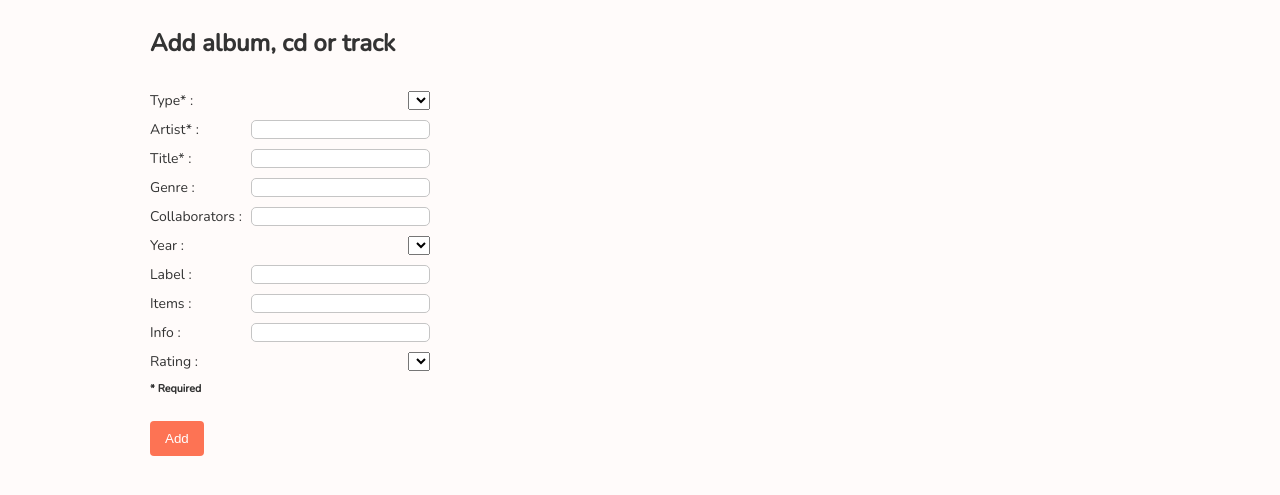
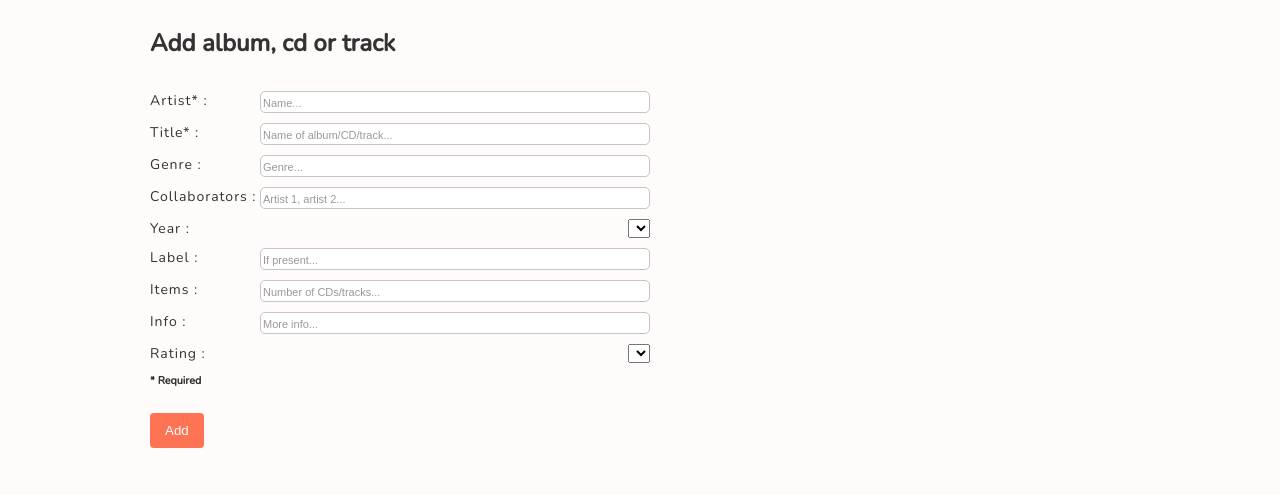
Before and after one commit to RobVerplanke/CD-Manager, a website built with webpack: page dist/index.html in a window 1280 px wide. Shown: the part 83-578 px from the top of the page. Built offline with nearby package versions, Linux system fonts and the light colour scheme.

Commit message:
cleanup code

```diff
--- a/src/modules/commonElements.js
+++ b/src/modules/commonElements.js
@@ -6,6 +6,10 @@ const buttonAdd = document.querySelector('#button-add');
 
 // Content holder
 const contentHolder = document.querySelector('#main');
+
+function clearContent() {
+  contentHolder.innerHTML = '';
+}
 
 // Create title element
 function addTitle(title) {
@@ -16,24 +20,29 @@ function addTitle(title) {
 }
 
 // Create form element
-function addForm() {
-  return document.createElement('form');
+function addForm(method) {
+  const newForm = document.createElement('form');
+  newForm.action = '/path';
+  newForm.method = method;
+  return newForm;
 }
 
 // Create label and input element in a form-group div
-function addFormInput(labelTitle, type, id, required) {
+function addFormInput(labelTitle, type, id, required, placeHolder) {
   const formGroup = document.createElement('div');
   const label = document.createElement('label');
   const element = document.createElement(type);
 
   // Set attributes
   element.id = id;
+  element.name = id;
   element.required = required;
+  element.placeholder = placeHolder;
   label.htmlFor = id;
   label.innerHTML = `<p>${labelTitle} :</p>`;
   formGroup.classList.add('form-group');
 
-  // Add label and input element to form group
+  // Add label and input element to form-group
   formGroup.append(label, element);
 
   return formGroup;
@@ -60,5 +69,5 @@ function addSubmitButton() {
 
 export {
   buttonOverview, buttonSearch, buttonEdit, buttonAdd, contentHolder, addTitle, addForm,
-  addFormInput, addSubmitButton, addLegend,
+  addFormInput, addSubmitButton, addLegend, clearContent,
 };
--- a/src/modules/pages/add.js
+++ b/src/modules/pages/add.js
@@ -1,52 +1,51 @@
 import {
-  contentHolder, addTitle, addForm, addFormInput, addSubmitButton, addLegend,
+  contentHolder, addTitle, addForm, addFormInput, addSubmitButton, addLegend, clearContent,
 } from '../commonElements.js';
 
 export default function buildAddPage() {
 
+  // Reset content holder
+  clearContent();
+
   // Create form
-  const form = addForm();
+  const form = addForm('post');
 
   // Set title of content
   form.append(addTitle('Add album, cd or track'));
 
-
   // Add labels and input fields
   const formFields = [
     {
-      label: 'Type*', type: 'select', id: 'type', required: true,
+      label: 'Artist*', type: 'input', id: 'artist', required: true, placeHolder: 'Name...',
     },
     {
-      label: 'Artist*', type: 'input', id: 'artist', required: true,
+      label: 'Title*', type: 'input', id: 'title', required: true, placeHolder: 'Name of album/CD/track...',
     },
     {
-      label: 'Title*', type: 'input', id: 'title', required: true,
+      label: 'Genre', type: 'input', id: 'genre', required: false, placeHolder: 'Genre...',
     },
     {
-      label: 'Genre', type: 'input', id: 'genre', required: false,
+      label: 'Collaborators', type: 'input', id: 'collabs', required: false, placeHolder: 'Artist 1, artist 2...',
     },
     {
-      label: 'Collaborators', type: 'input', id: 'collabs', required: false,
+      label: 'Year', type: 'select', id: 'year', required: false, placeHolder: '',
     },
     {
-      label: 'Year', type: 'select', id: 'year', required: false,
+      label: 'Label', type: 'input', id: 'label', required: false, placeHolder: 'If present...',
     },
     {
-      label: 'Label', type: 'input', id: 'label', required: false,
+      label: 'Items', type: 'input', id: 'items', required: false, placeHolder: 'Number of CDs/tracks...',
     },
     {
-      label: 'Items', type: 'input', id: 'items', required: false,
+      label: 'Info', type: 'input', id: 'info', required: false, placeHolder: 'More info...',
     },
     {
-      label: 'Info', type: 'input', id: 'info', required: false,
-    },
-    {
-      label: 'Rating', type: 'select', id: 'rating', required: false,
+      label: 'Rating', type: 'select', id: 'rating', required: false, placeHolder: '',
     },
   ];
 
   formFields.forEach((field) => {
-    form.append(addFormInput(field.label, field.type, field.id, field.required));
+    form.append(addFormInput(field.label, field.type, field.id, field.required, field.placeHolder));
   });
 
   // Add legend
@@ -55,6 +54,6 @@ export default function buildAddPage() {
   // Add submit button
   form.append(addSubmitButton());
 
-  // Put form to content section
+  // Put form in content section
   contentHolder.append(form);
 }
--- a/src/modules/pages/edit.js
+++ b/src/modules/pages/edit.js
@@ -1,5 +1,12 @@
-import { contentHolder } from '../commonElements.js';
+import {
+  contentHolder, clearContent, addTitle,
+} from '../commonElements.js';
 
 export default function buildEditPage() {
-  contentHolder.innerHTML = '<p>This is the edit page</p><br>';
+
+  // Reset content holder
+  clearContent();
+
+  // Set title of content
+  contentHolder.append(addTitle('Edit or remove album, cd or track'));
 }
--- a/src/modules/pages/overview.js
+++ b/src/modules/pages/overview.js
@@ -1,5 +1,18 @@
-import { contentHolder } from '../commonElements.js';
+import {
+  contentHolder, clearContent, addForm, addTitle,
+} from '../commonElements.js';
 
 export default function buildOverviewPage() {
-  contentHolder.innerHTML = '<p>This is the overview page</p><br>';
+
+  // Reset content holder
+  clearContent();
+
+  // Create form
+  // const form = addForm();
+
+  // Set title of content
+  contentHolder.append(addTitle('Overview'));
+
+  // Put form in content holder
+  // contentHolder.append(form);
 }
--- a/src/modules/pages/search.js
+++ b/src/modules/pages/search.js
@@ -1,5 +1,12 @@
-import { contentHolder } from '../commonElements.js';
+import {
+  contentHolder, clearContent, addTitle,
+} from '../commonElements.js';
 
 export default function buildSearchPage() {
-  contentHolder.innerHTML = '<p>This is the search page</p><br>';
+
+  // Reset content holder
+  clearContent();
+
+  // Set title of content
+  contentHolder.append(addTitle('Search for album, cd or track'));
 }
```
Also changed, not shown: dist/index.html, dist/main.js, dist/style.css.
